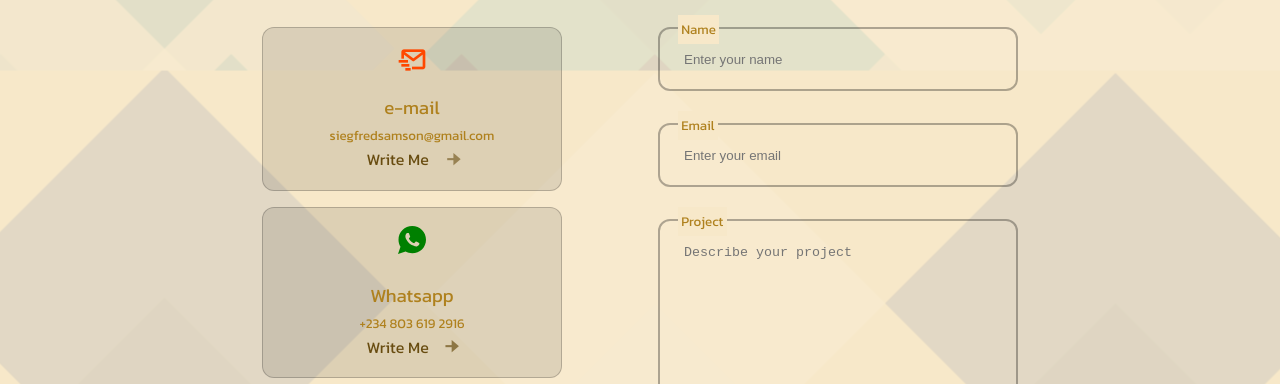
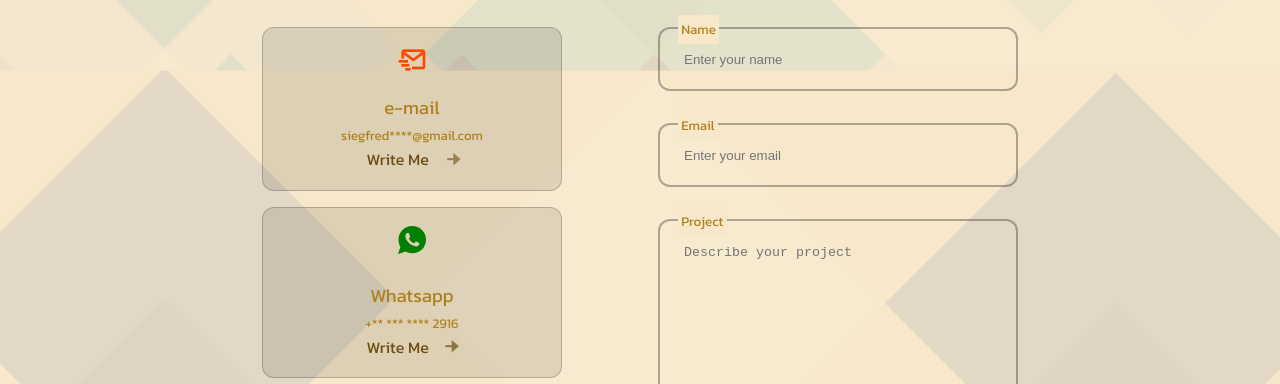
Before and after one commit to siegfred14/portfolio, a React (Create React App) app: page / in a window 1280 px wide. Shown: the part 5684-6068 px from the top of the page. Built offline with nearby package versions, Linux system fonts and the light colour scheme; a web font is replaced by a local one.

Commit message:
contact card details modified

```diff
--- a/src/components/contact/Contact.js
+++ b/src/components/contact/Contact.js
@@ -54,7 +54,7 @@ const Contact = () => {
               <i className="bx bx-mail-send contact_card_icon"></i>
 
               <h3 className="contact_card_title">e-mail</h3>
-              <h5 className="contact_card_data">siegfredsamson@gmail.com</h5>
+              <h5 className="contact_card_data">siegfred****@gmail.com</h5>
 
               <a
                 href="mailto:siegfredsamson@gmail.com"
@@ -71,7 +71,7 @@ const Contact = () => {
               <IoLogoWhatsapp className="contact_card_icon" />
 
               <h3 className="contact_card_title">Whatsapp</h3>
-              <h5 className="contact_card_data">+234 803 619 2916</h5>
+              <h5 className="contact_card_data">+** *** **** 2916</h5>
 
               <a
                 href="https://api.whatsapp.com/send?phone=+2348036192916"
```
